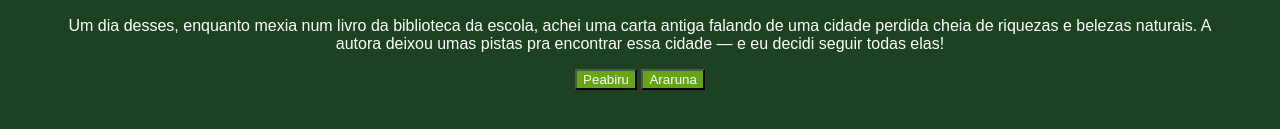
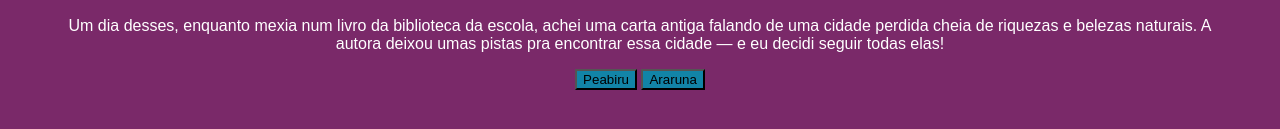
Before and after one commit to telchjoao-pixel/slaoq, a plain HTML site: page index.html in a window 1280 px wide. Shown: the part 457-586 px from the top of the page. Drawn offline with Linux system fonts and the light colour scheme; a web font is replaced by a local one.

Commit message:
Update style.css

```diff
--- a/style.css
+++ b/style.css
@@ -1,6 +1,6 @@
 body {
-    background-color: #1D4221;
-    color: white;
+    background-color: #7a2969;
+    color: rgb(255, 255, 255);
     font-family: "Bai Jamjuree", sans-serif;
     display: flex;
     justify-content: center;
@@ -10,8 +10,8 @@ body {
 }
 
 button {
-    background-color: #64A712;
-    color: white;
+    background-color: #1284a7;
+    color: rgb(0, 0, 0);
     font-family: "Bai Jamjuree", sans-serif;
 }
 
```
